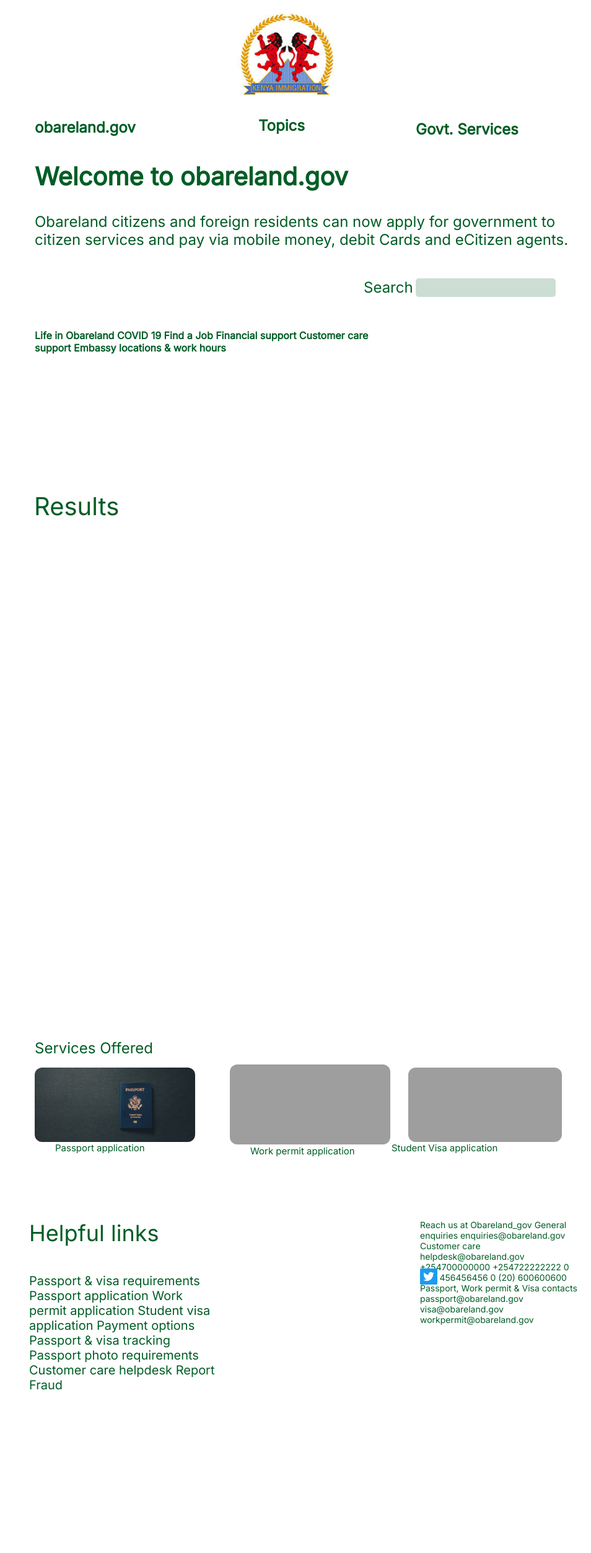
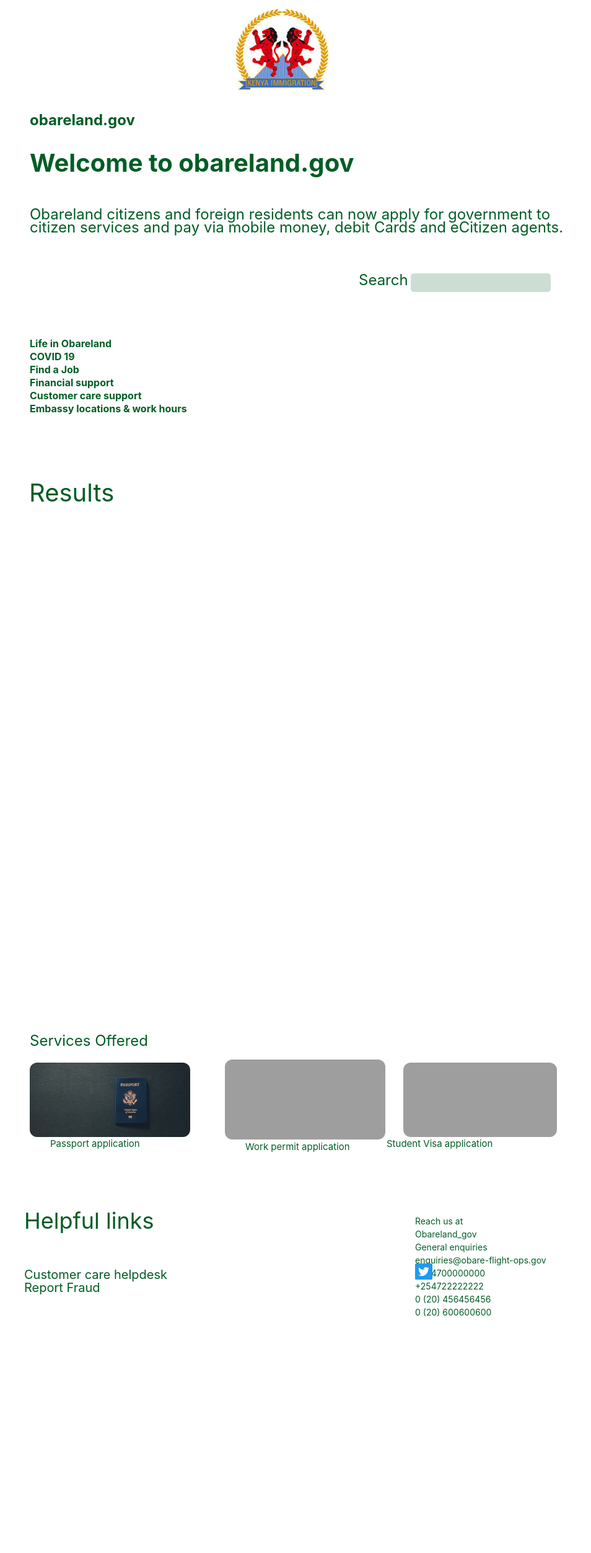
Before and after one commit to danielobare/phase-1-project, a website: page index.html in a window 1280 px wide. Shown: the top 2505 px of the page at 62% size, without its empty margins (326-1280 px from the left). Drawn offline with Linux system fonts and the light colour scheme; grey boxes are pictures that could not be loaded.

```diff
--- a/css/main.css
+++ b/css/main.css
@@ -1,46 +1,29 @@
-* {
-  box-sizing: border-box;
+body {
+  background: white;
+  font-size: 14px;
+  color: #333;
+  line-height: 1.5em;
+  font-family: Inter;
+  margin: 0;
+  padding: 0;
+  left: 0px;
 }
-body {
-  font-size: 14px;
+
+p {
+  /* Center horizontally*/
+  text-align: center;
 }
+
 .v7_5 {
   width: 100%;
   height: 2674px;
-  background: rgba(255,255,255,1);
-  opacity: 1;
-  position: relative;
-  top: 0px;
-  left: 0px;
-  overflow: hidden;
-}
-.v1_6 {
-  width: 124px;
-  color: rgba(0,93,37,1);
-  position: absolute;
-  top: 180px;
-  left: 735px;
-  font-family: Inter;
-  font-weight: Bold;
-  font-size: 24px;
-  opacity: 1;
-  text-align: left;
-}
-.v3_10 {
-  width: 184px;
-  color: rgba(0,93,37,1);
-  position: absolute;
-  top: 186px;
-  left: 989px;
-  font-family: Inter;
-  font-weight: Bold;
-  font-size: 24px;
-  opacity: 1;
-  text-align: left;
+  opacity: 100;
+  overflow:auto;
+  left: 40px;
 }
 .v3_11 {
   width: 174px;
-  color: rgba(0,93,37,1);
+  color: rgba(0, 93, 37, 1);
   position: absolute;
   top: 183px;
   left: 374px;
@@ -50,9 +33,10 @@
   opacity: 1;
   text-align: left;
 }
+
 .v3_19 {
   width: 549px;
-  color: rgba(0,93,37,1);
+  color: rgba(0, 93, 37, 1);
   position: absolute;
   top: 252px;
   left: 374px;
@@ -62,9 +46,10 @@
   opacity: 1;
   text-align: left;
 }
+
 .v3_22 {
   width: 878px;
-  color: rgba(0,93,37,1);
+  color: rgba(0, 93, 37, 1);
   position: absolute;
   top: 335px;
   left: 374px;
@@ -74,9 +59,10 @@
   opacity: 1;
   text-align: left;
 }
+
 .v3_27 {
   width: 345px;
-  color: rgba(0,93,37,1);
+  color: rgba(0, 93, 37, 1);
   position: absolute;
   top: 441px;
   left: 905px;
@@ -86,10 +72,11 @@
   opacity: 1;
   text-align: left;
 }
+
 .v3_28 {
   width: 226px;
   height: 30px;
-  background: rgba(0,93,37,0.20000000298023224);
+  background: rgba(0, 93, 37, 0.20000000298023224);
   opacity: 1;
   position: absolute;
   top: 441px;
@@ -100,9 +87,10 @@
   border-bottom-right-radius: 5px;
   overflow: hidden;
 }
+
 .v3_30 {
   width: 434px;
-  color: rgba(0,93,37,1);
+  color: rgba(0, 93, 37, 1);
   position: absolute;
   top: 1668px;
   left: 374px;
@@ -112,6 +100,7 @@
   opacity: 1;
   text-align: left;
 }
+
 .v3_31 {
   width: 259px;
   height: 120px;
@@ -129,6 +118,7 @@
   border-bottom-right-radius: 12px;
   overflow: hidden;
 }
+
 .v3_33 {
   width: 259px;
   height: 129px;
@@ -146,6 +136,7 @@
   border-bottom-right-radius: 12px;
   overflow: hidden;
 }
+
 .v3_34 {
   width: 248px;
   height: 120px;
@@ -163,9 +154,10 @@
   border-bottom-right-radius: 12px;
   overflow: hidden;
 }
+
 .v3_35 {
   width: 192px;
-  color: rgba(0,93,37,1);
+  color: rgba(0, 93, 37, 1);
   position: absolute;
   top: 1834px;
   left: 407px;
@@ -175,9 +167,10 @@
   opacity: 1;
   text-align: left;
 }
+
 .v3_36 {
   width: 188px;
-  color: rgba(0,93,37,1);
+  color: rgba(0, 93, 37, 1);
   position: absolute;
   top: 1839px;
   left: 722px;
@@ -187,9 +180,10 @@
   opacity: 1;
   text-align: left;
 }
+
 .v3_37 {
   width: 191px;
-  color: rgba(0,93,37,1);
+  color: rgba(0, 93, 37, 1);
   position: absolute;
   top: 1834px;
   left: 950px;
@@ -199,9 +193,10 @@
   opacity: 1;
   text-align: left;
 }
+
 .v3_39 {
   width: 357px;
-  color: rgba(0,93,37,1);
+  color: rgba(0, 93, 37, 1);
   position: absolute;
   top: 1959px;
   left: 365px;
@@ -211,9 +206,10 @@
   opacity: 1;
   text-align: left;
 }
+
 .v3_40 {
   width: 304px;
-  color: rgba(0,93,37,1);
+  color: rgba(0, 93, 37, 1);
   position: absolute;
   top: 2046px;
   left: 365px;
@@ -223,9 +219,10 @@
   opacity: 1;
   text-align: left;
 }
+
 .v3_42 {
   width: 268px;
-  color: rgba(0,93,37,1);
+  color: rgba(0, 93, 37, 1);
   position: absolute;
   top: 1959px;
   left: 996px;
@@ -234,6 +231,7 @@
   opacity: 1;
   text-align: left;
 }
+
 .v5_43 {
   width: 28px;
   height: 26px;
@@ -247,9 +245,10 @@
   left: 996px;
   overflow: hidden;
 }
+
 .v6_2 {
   width: 557px;
-  color: rgba(0,93,37,1);
+  color: rgba(0, 93, 37, 1);
   position: absolute;
   top: 523px;
   left: 374px;
@@ -259,19 +258,7 @@
   opacity: 1;
   text-align: left;
 }
-/* .v7_3 {
-  width: 133px;
-  height: 109px;
-  background: url("../images/v7_3.png");
-  background-repeat: no-repeat;
-  background-position: center center;
-  background-size: cover;
-  opacity: 1;
-  position: absolute;
-  top: 252px;
-  left: 100px;
-  overflow: hidden;
-} */
+
 .v7_4 {
   width: 133px;
   height: 109px;
@@ -285,6 +272,7 @@
   left: 716px;
   overflow: hidden;
 }
+
 .v7_10 {
   width: 180px;
   height: 163px;
@@ -298,9 +286,10 @@
   left: 692px;
   overflow: hidden;
 }
+
 .v37_4 {
   width: 842px;
-  color: rgba(0,93,37,1);
+  color: rgba(0, 93, 37, 1);
   position: absolute;
   top: 784px;
   left: 373px;
--- a/index.html
+++ b/index.html
@@ -1,14 +1,14 @@
 <!DOCTYPE html>
-<html>
-
+<html lang="en">
 <head>
-    <link href="https://fonts.googleapis.com/css?family=Inter&display=swap" rel="stylesheet" />
-    <link href="./css/main.css" rel="stylesheet" />
+    <meta charset="UTF-8">
+    <meta http-equiv="X-UA-Compatible" content="IE=edge">
+    <meta name="viewport" content="width=device-width, initial-scale=1.0">
+    <link href="./css/main.css" rel="stylesheet" type="text/css" >
     <title>Obare Flight Data</title>
 </head>
-
 <body>
-    <div class="v7_5"><span class="v1_6">Topics</span><span class="v3_10">Govt. Services</span><span
+    <div class="v7_5"><span
             class="v3_11">obareland.gov</span><span class="v3_19">Welcome to obareland.gov</span><span
             class="v3_22">Obareland citizens and foreign residents can now apply for government to citizen services and
             pay via mobile money, debit Cards and eCitizen agents.</span><span class="v3_27">Search</span>
@@ -17,54 +17,43 @@
         <div class="v3_33"></div>
         <div class="v3_34"></div><span class="v3_35">Passport application</span><span class="v3_36">Work permit
             application</span><span class="v3_37">Student Visa application</span><span class="v3_39">Helpful
-            links</span><span class="v3_40">Passport & visa requirements
-
-            Passport application
-
-            Work permit application
-
-            Student visa application
-
-            Payment options
-
-            Passport & visa tracking
-
-            Passport photo requirements
-
+            links</span><span class="v3_40">
             Customer care helpdesk
-
+            <br>
             Report Fraud</span><span class="v3_42">Reach us at
-
+            <br>
             Obareland_gov
-
+            <br>
             General enquiries
-            enquiries@obareland.gov
-
-            Customer care
-            helpdesk@obareland.gov
-
+            <br>
+            enquiries@obare-flight-ops.gov
             +254700000000
+            <br>
             +254722222222
+            <br>
             0 (20) 456456456
+            <br>
             0 (20) 600600600
-
-            Passport, Work permit & Visa contacts
-            passport@obareland.gov
-
-            visa@obareland.gov
-
-            workpermit@obareland.gov
-
+            <br>
         </span>
-        <div class="v5_43"></div><span class="v6_2">Life in Obareland
+        <div class="v5_43"></div>
+        <span class="v6_2">
+            <br>
+            Life in Obareland
+            <br>
             COVID 19
+            <br>
             Find a Job
+            <br>
             Financial support
+            <br>
             Customer care support
-            Embassy locations & work hours</span>
+            <br>
+            Embassy locations & work hours
+            <br>
+        </span>
         <div class="v7_4"></div>
         <div class="v7_10"></div><span class="v37_4">Results</span>
     </div>
 </body>
-
 </html>
--- /dev/null
+++ b/package.json
@@ -0,0 +1,5 @@
+{
+  "dependencies": {
+    "unirest": "^0.6.0"
+  }
+}
```
Also changed, not shown: flight-data.js (added, +23 -0 lines), google-flight-search.js (added, +23 -0 lines), iata-icao-codes.js (added, +17 -0 lines), index2.html (added, +12 -0 lines), world-airports-directory.js (added, +23 -0 lines), images/v7_4.png (deleted), 1 other file.
